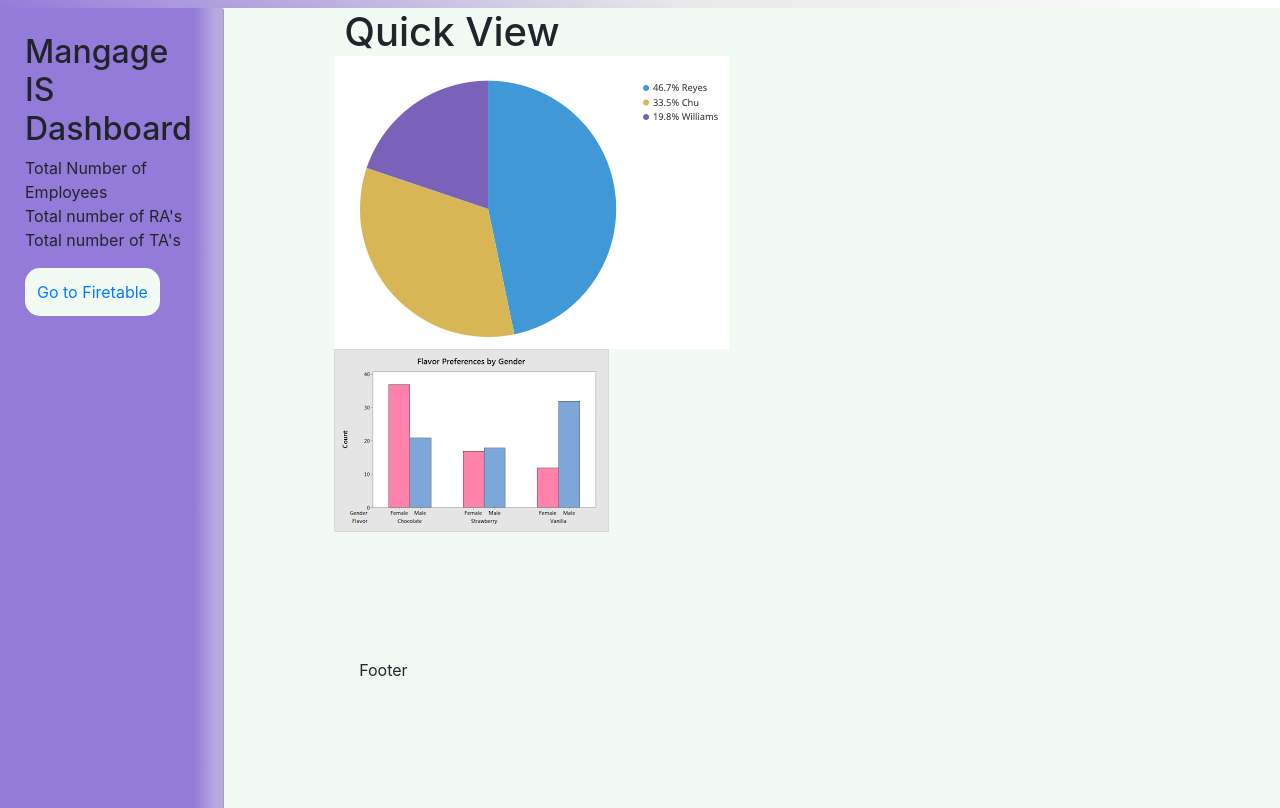
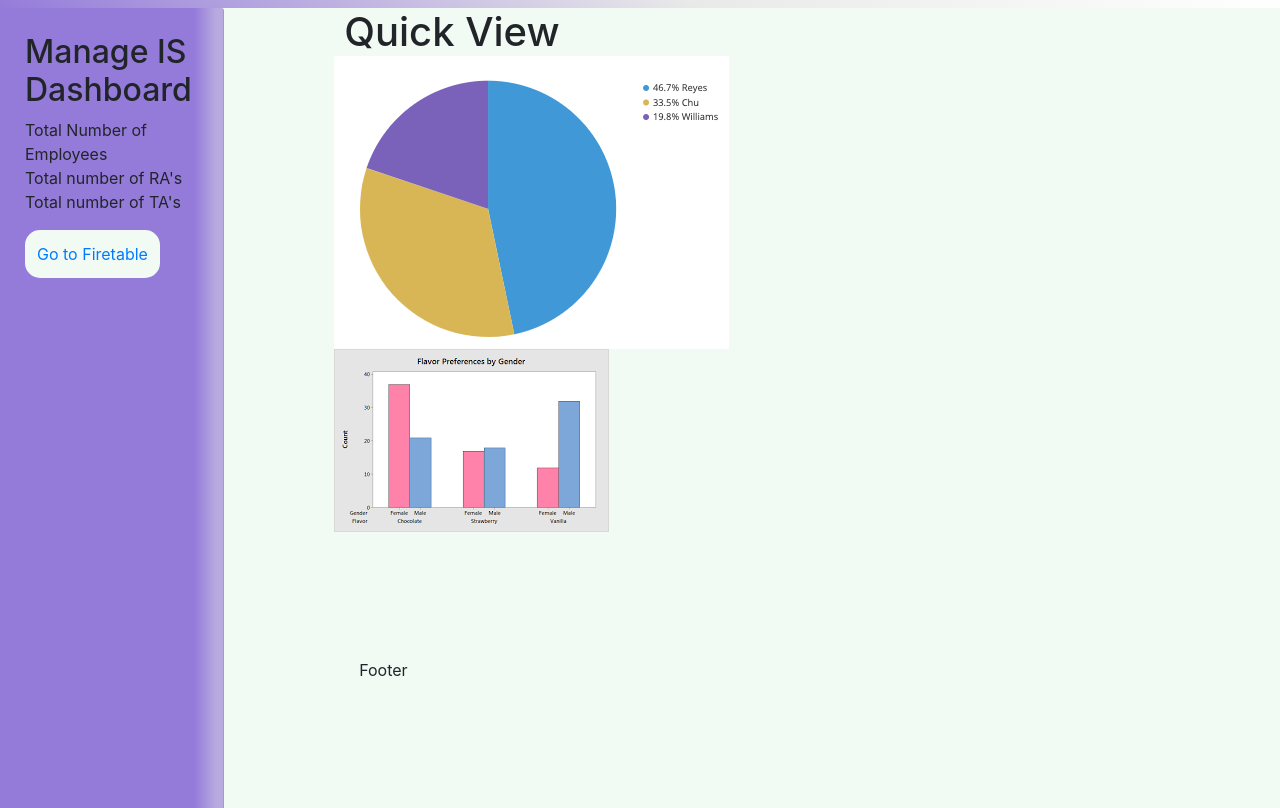
Before and after one commit to atopham/AshlynLewis, a Django app: page / in a window 1280 px wide. Run offline with Django 4.2, Linux system fonts and the light colour scheme.

Commit message:
Fix spelling

```diff
--- a/ashlynlewis/templates/manageis/firetable.html
+++ b/ashlynlewis/templates/manageis/firetable.html
@@ -13,7 +13,7 @@
     <div class="header">
     </div>
     <div class="menu">
-        <h2>Mangage IS</h2>
+        <h2>Manage IS</h2>
         <div>
             <form method="get">
                 {{myStudentFilter.form}}
--- a/ashlynlewis/templates/manageis/index.html
+++ b/ashlynlewis/templates/manageis/index.html
@@ -13,7 +13,7 @@
     <div class="header">
     </div>
     <div class="menu">
-        <h2>Mangage IS Dashboard</h2>
+        <h2>Manage IS Dashboard</h2>
         <div > Total Number of Employees </div>
         <div > Total number of RA's </div>
         <div > Total number of TA's </div>
```
Also changed, not shown: 4 other files.
